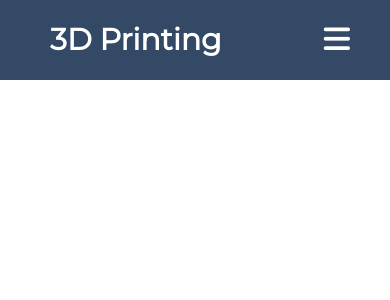
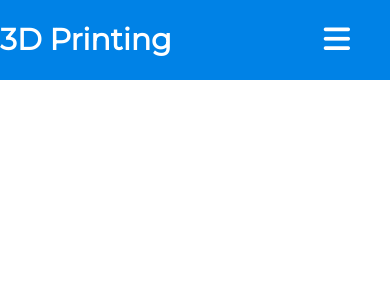
Before and after one commit to val1o/3D-Printing-Service-Website, a PHP site: page /Views/shared/header.php in a window 390 px wide. Shown: the top 300 px of the page. Run offline with PHP 8.4, Linux system fonts and the light colour scheme; the template is opened without the code that fills it, so the values that code supplies are empty.

Commit message:
trying to fix navbar

```diff
--- a/project/Models/user.php
+++ b/project/Models/user.php
@@ -63,8 +63,6 @@ class User{
 
         //Create the sql statement to retrieve all users
         $sql = "SELECT * FROM `users`";
-
-        //TODO: prepare query first
 
         //Run sql statement
         $result = $conn->query($sql);
--- a/project/Styles/header.css
+++ b/project/Styles/header.css
@@ -4,17 +4,15 @@
     text-decoration: none;
     list-style: none;
     box-sizing: border-box;
-}
-
-body{
+  }
+  body{
     font-family: montserrat;
-}
-
-nav{
-    background: #344966;
+  }
+  nav{
+    background: #0082e6;
     height: 80px;
     width: 100%;
-}
+  }
   label.logo{
     color: white;
     font-size: 35px;
@@ -57,7 +55,7 @@ nav{
   @media (max-width: 952px){
     label.logo{
       font-size: 30px;
-      padding-left: 50px;
+      padding-left: 0px;
     }
     nav ul li a{
       font-size: 16px;
```
